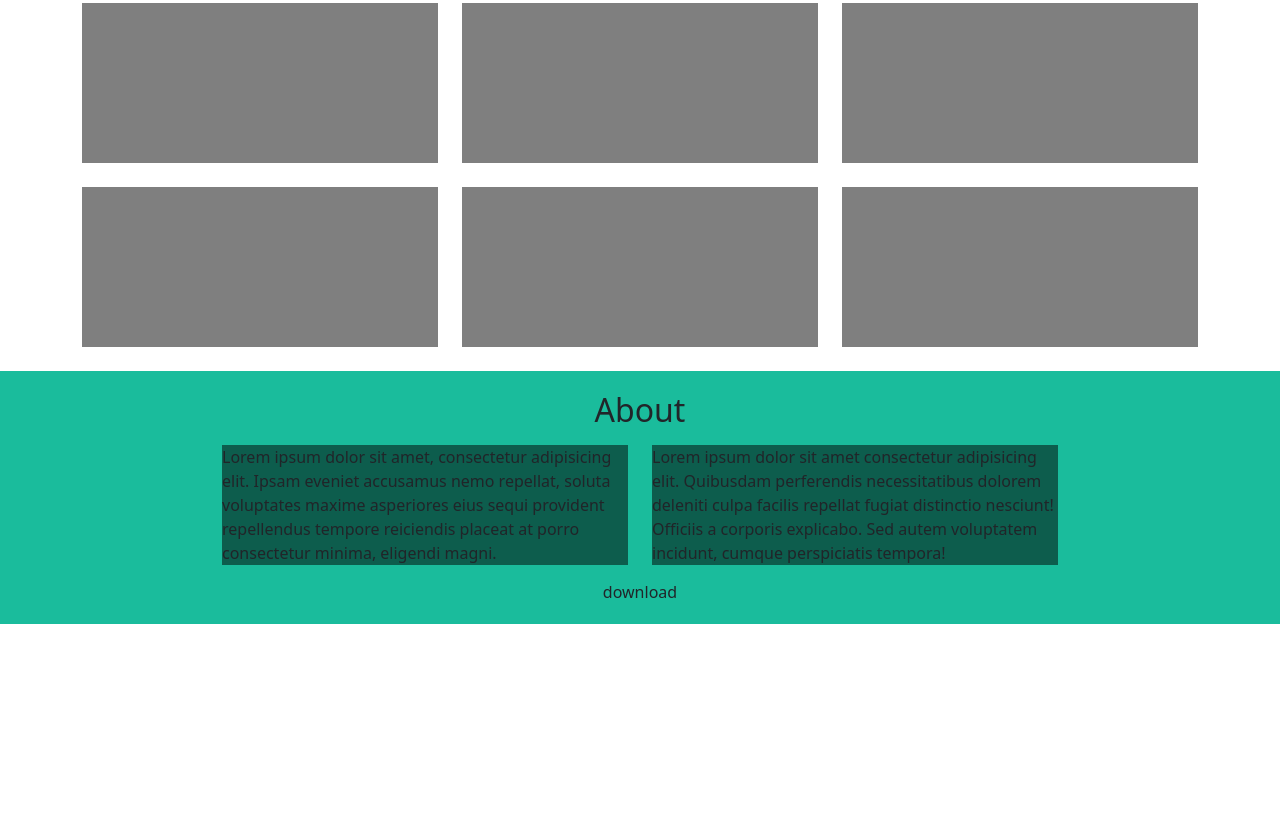
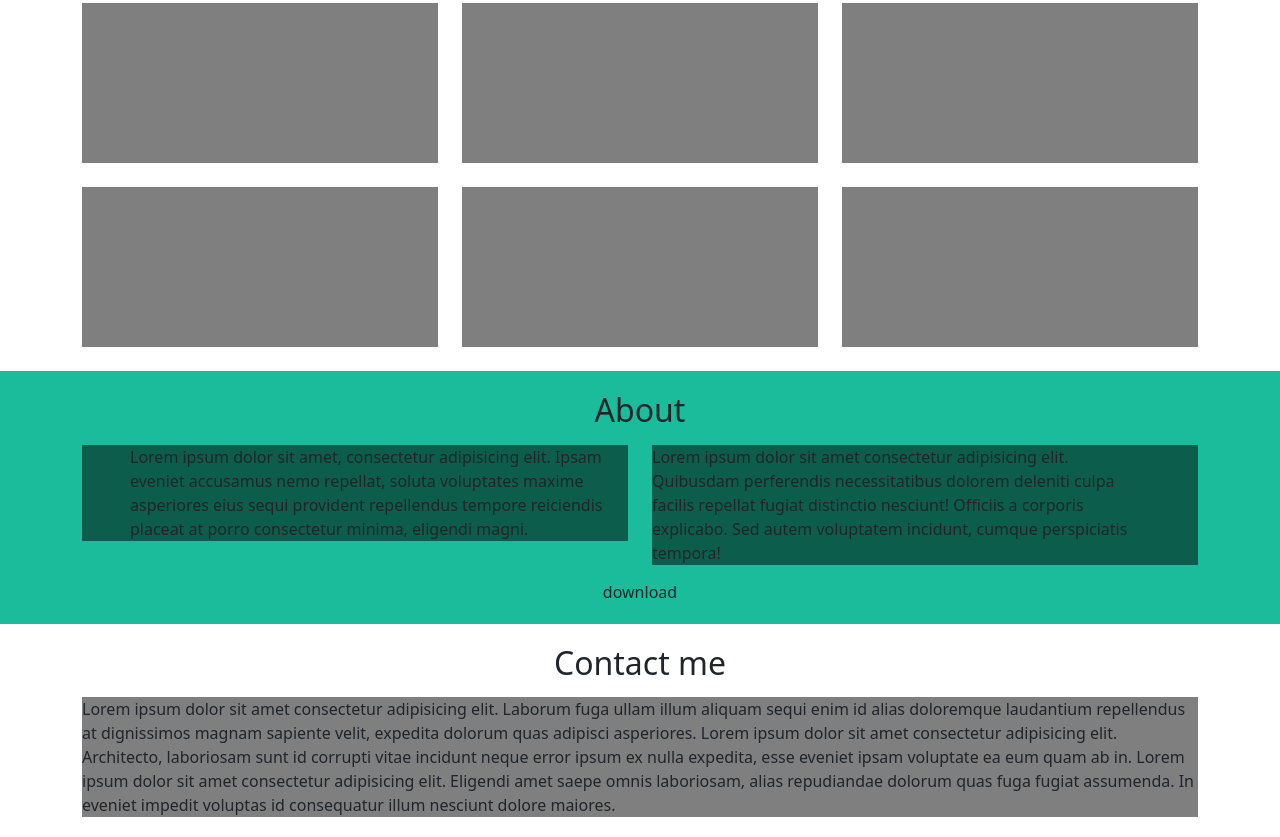
Before and after one commit to elepot87/html-css-bootstrap-freelancer, a plain HTML site: page index.html in a window 1280 px wide. Shown: the part 474-1311 px from the top of the page. Before the commit the page ends 1098 px from the top, so only its background shows below. Drawn offline with nearby package versions, Linux system fonts and the light colour scheme.

Commit message:
delete  padding to section and add padding to element inside col

```diff
--- a/css/main.css
+++ b/css/main.css
@@ -49,7 +49,7 @@
   background-color: rgba(0, 0, 0, 0.5);
 }
 
-/* Media query */
+/* Media query
 
 @media screen and (min-width: 768px) {
   .ms_px_60 {
@@ -63,4 +63,4 @@
     padding-right: 210px;
     padding-left: 210px;
   }
-}
+} */
--- a/index.html
+++ b/index.html
@@ -75,12 +75,12 @@
       </div>
     </section>
     <!-- About -->
-    <section class="about bg-green ms_py-20 ms_px_60">
-      <div class="container overflow-hidden">
+    <section class="about bg-green ms_py-20">
+      <div class="container">
         <h2 class="ms_text_align_center ms_mb_15">About</h2>
         <div class="row g-4">
           <div class="col-12 col-md-6">
-            <div class="ms_text">
+            <div class="ms_text px-5 pe-md-0 ps-md-5">
               Lorem ipsum dolor sit amet, consectetur adipisicing elit. Ipsam
               eveniet accusamus nemo repellat, soluta voluptates maxime
               asperiores eius sequi provident repellendus tempore reiciendis
@@ -88,7 +88,7 @@
             </div>
           </div>
           <div class="col-12 col-md-6">
-            <div class="ms_text">
+            <div class="ms_text px-5 pe-md-5 ps-md-0">
               Lorem ipsum dolor sit amet consectetur adipisicing elit. Quibusdam
               perferendis necessitatibus dolorem deleniti culpa facilis repellat
               fugiat distinctio nesciunt! Officiis a corporis explicabo. Sed
@@ -99,5 +99,28 @@
         <div class="button ms_text_align_center ms_mt_15">download</div>
       </div>
     </section>
+    <!-- Contact -->
+    <section class="contact ms_py-20">
+      <div class="container">
+        <h2 class="ms_text_align_center ms_mb_15">Contact me</h2>
+        <div class="row">
+          <div class="col-12">
+            <div class="ms_text">
+              Lorem ipsum dolor sit amet consectetur adipisicing elit. Laborum
+              fuga ullam illum aliquam sequi enim id alias doloremque laudantium
+              repellendus at dignissimos magnam sapiente velit, expedita dolorum
+              quas adipisci asperiores. Lorem ipsum dolor sit amet consectetur
+              adipisicing elit. Architecto, laboriosam sunt id corrupti vitae
+              incidunt neque error ipsum ex nulla expedita, esse eveniet ipsam
+              voluptate ea eum quam ab in. Lorem ipsum dolor sit amet
+              consectetur adipisicing elit. Eligendi amet saepe omnis
+              laboriosam, alias repudiandae dolorum quas fuga fugiat assumenda.
+              In eveniet impedit voluptas id consequatur illum nesciunt dolore
+              maiores.
+            </div>
+          </div>
+        </div>
+      </div>
+    </section>
   </body>
 </html>
```
